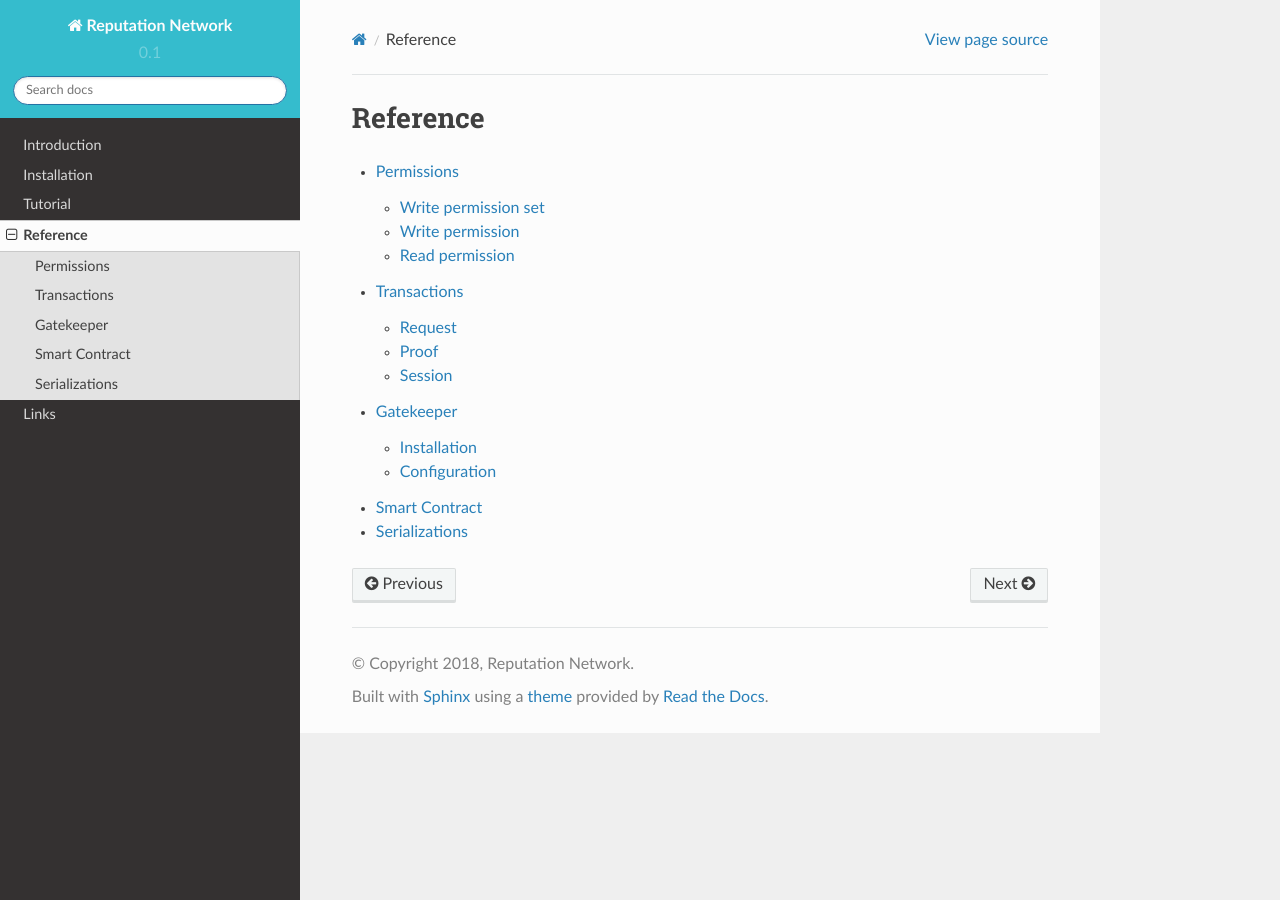
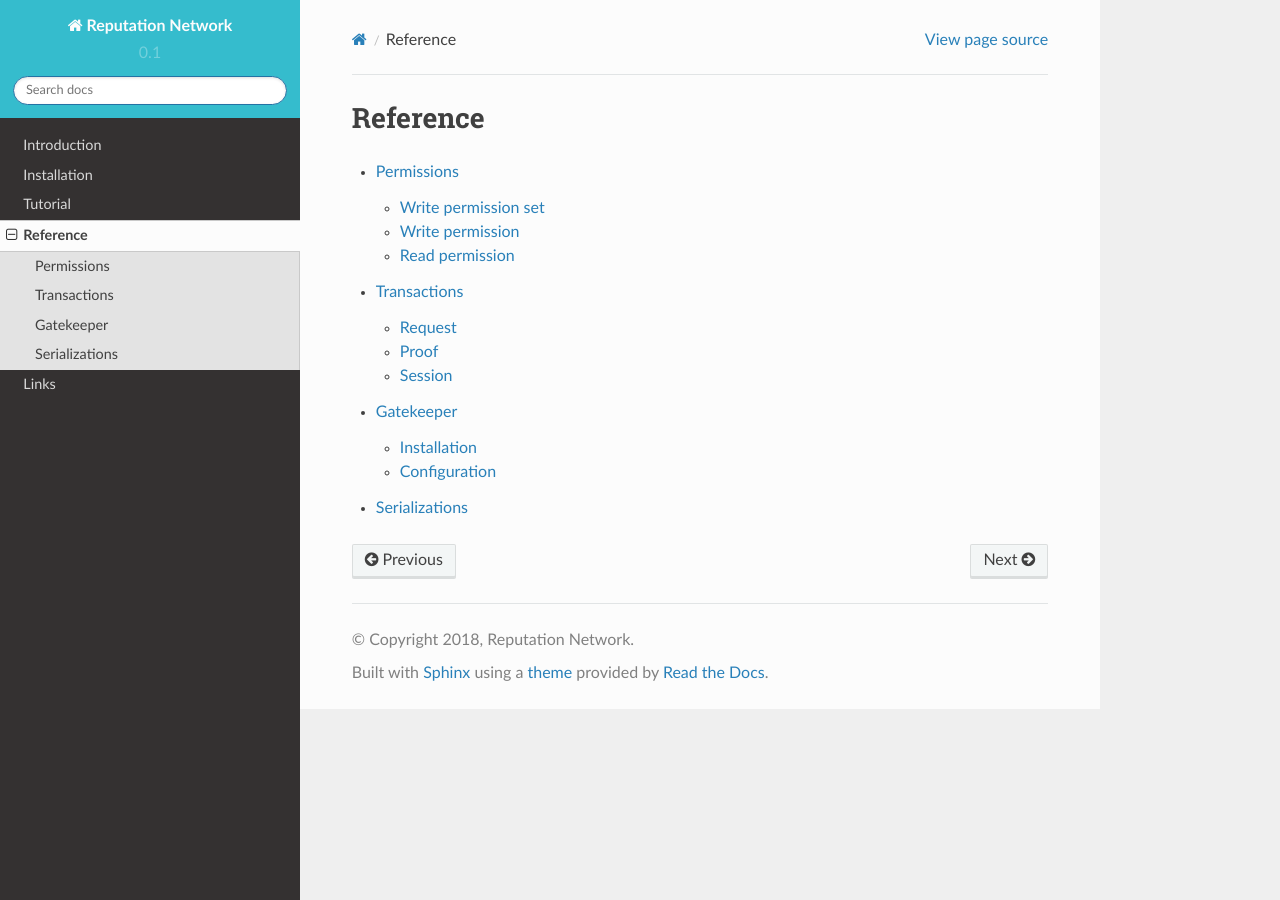
Before and after one commit to reputation-network/rey-docs, a Sphinx documentation site: the page built from docs/contents/reference.rst, in a window 1280 px wide. Built offline with Sphinx 7.4.7 and the Read the Docs theme 2.0.0, drawn with Linux system fonts in a browser that asks for light colours.

Commit message:
Remove smart contract from reference

```diff
--- a/docs/contents/reference.rst
+++ b/docs/contents/reference.rst
@@ -10,5 +10,4 @@ Reference
     reference/permissions.rst
     reference/transactions.rst
     reference/gatekeeper.rst
-    reference/smart_contract.rst
     reference/serializations.rst
--- a/docs/contents/reference/smart_contract.rst
+++ /dev/null
@@ -1,5 +0,0 @@
-.. index:: ! smart_contract
-.. _smart_contract:
-
-Smart Contract
-==============
```
